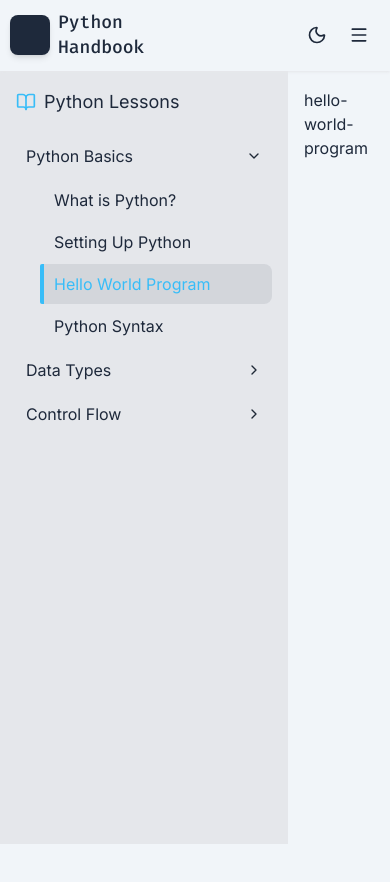
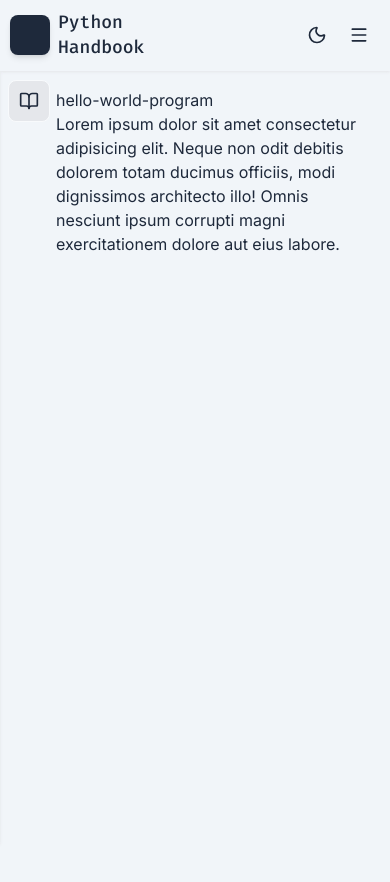
Before and after one commit to sam4web/python-handbook, a Next.js app: page /tutorials/hello-world-program in a window 390 px wide. Shown: the top 882 px of the page. Built offline with nearby package versions, Linux system fonts and the light colour scheme.

Commit message:
simple style changes and update sidebar for mobile responsiveness

```diff
--- a/app/globals.css
+++ b/app/globals.css
@@ -75,15 +75,15 @@
     font-family: var(--font-inter);
   }
 
-  body::-webkit-scrollbar-track {
+  .styled-scrollbar::-webkit-scrollbar-track {
     @apply bg-muted;
   }
 
-  body::-webkit-scrollbar-thumb {
+  .styled-scrollbar::-webkit-scrollbar-thumb {
     @apply rounded-xs bg-muted-foreground;
   }
 
-  body::-webkit-scrollbar {
+  .styled-scrollbar::-webkit-scrollbar {
     @apply w-2;
   }
 }
--- a/app/layout.tsx
+++ b/app/layout.tsx
@@ -16,7 +16,7 @@ export default function RootLayout({
 }>) {
   return (
     <html lang="en" suppressHydrationWarning>
-      <body className={`${inter.className} antialiased`}>
+      <body className={`${inter.className} antialiased styled-scrollbar`}>
         <ThemeProvider attribute="class" defaultTheme="system" enableSystem disableTransitionOnChange>
           <Navbar />
           <main className="mt-20 w-full h-dvh relative">{children}</main>
--- a/app/tutorials/[slug]/page.tsx
+++ b/app/tutorials/[slug]/page.tsx
@@ -1,9 +1,19 @@
+// export const dynamicParams = false;
+
+export async function generateStaticParams() {
+  return [{ slug: "what-is-python" }, { slug: "hello-world-program" }, { slug: "strings" }, { slug: "lists" }];
+}
+
 export default async function TutorialContentPage({ params }: { params: Promise<{ slug: string }> }) {
   const { slug } = await params;
 
   return (
     <div className="px-4 py-2">
       <h1>{slug}</h1>
+      <p>
+        Lorem ipsum dolor sit amet consectetur adipisicing elit. Neque non odit debitis dolorem totam ducimus officiis,
+        modi dignissimos architecto illo! Omnis nesciunt ipsum corrupti magni exercitationem dolore aut eius labore.
+      </p>
     </div>
   );
 }
--- /dev/null
+++ b/app/tutorials/_components/close-sidebar-button.tsx
@@ -0,0 +1,20 @@
+"use client";
+
+import Button from "@/components/ui/button";
+import { useSidebar } from "../_context/sidebar-context";
+import { X } from "lucide-react";
+
+export default function CloseSidebarButton() {
+  const { closeTutorialSidebar } = useSidebar();
+
+  return (
+    <Button
+      variant="icon"
+      title="Close tutorial sidebar"
+      onClick={closeTutorialSidebar}
+      className="[&>svg]:text-destructive! p-0.5!"
+    >
+      <X />
+    </Button>
+  );
+}
--- a/app/tutorials/_components/dropdown.tsx
+++ b/app/tutorials/_components/dropdown.tsx
@@ -40,7 +40,7 @@ export default function Dropdown({ id, title, items, active: isActive }: Props)
               className={cx(
                 "hover:bg-muted-foreground/20 py-2 px-2.5 cursor-pointer block border-l-4 rounded-lg",
                 pathname.includes(item.slug)
-                  ? "text-primary border-primary rounded-l-xs bg-muted-foreground/15"
+                  ? "text-primary border-primary rounded-l-xs dark:bg-muted-foreground/15 bg-muted-foreground/5"
                   : "border-transparent"
               )}
               key={idx}
--- /dev/null
+++ b/app/tutorials/_components/open-sidebar-button.tsx
@@ -0,0 +1,20 @@
+"use client";
+
+import Button from "@/components/ui/button";
+import { useSidebar } from "../_context/sidebar-context";
+import { BookOpen } from "lucide-react";
+
+export default function OpenSidebarButton() {
+  const { openTutorialSidebar } = useSidebar();
+
+  return (
+    <Button
+      variant="icon"
+      title="Show tutorial sidebar"
+      onClick={openTutorialSidebar}
+      className="border-card! bg-border! fixed left-2"
+    >
+      <BookOpen />
+    </Button>
+  );
+}
--- /dev/null
+++ b/app/tutorials/_components/page-overlay.tsx
@@ -0,0 +1,14 @@
+"use client";
+
+import { useSidebar } from "../_context/sidebar-context";
+
+export default function PageOverlay() {
+  const { closeTutorialSidebar } = useSidebar();
+
+  return (
+    <div
+      className="size-full fixed top-0 left-0 bg-zin/60 z-[3] bg-background/60 dark:bg-background/85 backdrop-blur-xs"
+      onClick={closeTutorialSidebar}
+    />
+  );
+}
--- a/app/tutorials/_components/tutorials-list.tsx
+++ b/app/tutorials/_components/tutorial-sidebar.tsx
@@ -2,7 +2,12 @@
 
 import { BookOpen } from "lucide-react";
 import Dropdown from "./dropdown";
+import { useIsMobile } from "@/hooks/use-mobile";
+import { cx } from "@/lib/utils";
 import { SidebarProvider, useSidebar } from "../_context/sidebar-context";
+import PageOverlay from "./page-overlay";
+import OpenSidebarButton from "./open-sidebar-button";
+import CloseSidebarButton from "./close-sidebar-button";
 
 const sidebarItems = [
   {
@@ -39,16 +44,29 @@ const sidebarItems = [
   },
 ];
 
-export default function TutorialsList() {
-  const { activeDropdownList } = useSidebar();
+export default function TutorialSidebar() {
+  const isMobile = useIsMobile();
+  const { activeDropdownList, showTutorialSidebar } = useSidebar();
 
   return (
-    <SidebarProvider>
-      <aside className="bg-muted size-full max-w-72 fixed top-0 left-0 select-none">
+    <>
+      {showTutorialSidebar && isMobile ? <PageOverlay /> : null}
+      {isMobile ? <OpenSidebarButton /> : null}
+
+      <aside
+        className={cx(
+          "z-[5] overflow-y-auto bg-muted w-full h-full max-w-72 fixed top-0 left-0 select-none shadow-sm shadow-muted styled-scrollbar",
+          isMobile ? "max-w-md!" : "",
+          !showTutorialSidebar && isMobile ? "-translate-x-full " : ""
+        )}
+      >
         <div className="mt-20 px-4 py-2">
-          <div className="flex items-center gap-2 mb-5">
-            <BookOpen className="text-accent size-5" />
-            <p className="text-lg">Python Lessons</p>
+          <div className="mb-5 flex items-center justify-between">
+            <div className="flex items-center gap-2">
+              <BookOpen className="text-accent size-5" />
+              <p className="text-lg">Python Lessons</p>
+            </div>
+            {showTutorialSidebar && isMobile ? <CloseSidebarButton /> : null}
           </div>
 
           <div className="space-y-1">
@@ -64,6 +82,6 @@ export default function TutorialsList() {
           </div>
         </div>
       </aside>
-    </SidebarProvider>
+    </>
   );
 }
--- a/app/tutorials/_context/sidebar-context.tsx
+++ b/app/tutorials/_context/sidebar-context.tsx
@@ -2,16 +2,22 @@ import { createContext, useContext, useState } from "react";
 
 interface SidebarContextType {
   activeDropdownList: string[];
+  showTutorialSidebar: boolean;
+  openTutorialSidebar: () => void;
+  closeTutorialSidebar: () => void;
   handleActiveDropdown: (dropdownId: string) => void;
 }
 const initialContextValue: SidebarContextType = {
   activeDropdownList: [],
+  showTutorialSidebar: false,
+  openTutorialSidebar: () => {},
+  closeTutorialSidebar: () => {},
   handleActiveDropdown: () => {},
 };
 
 const useSidebarSource = () => {
-  const [showSidebar, setShowSidebar] = useState(false);
   const [activeDropdownList, setActiveDropdownList] = useState<string[]>([]);
+  const [showTutorialSidebar, setShowTutorialSidebar] = useState(false);
 
   const handleActiveDropdown = (dropdownId: string) => {
     setActiveDropdownList((prev) => {
@@ -25,7 +31,15 @@ const useSidebarSource = () => {
     });
   };
 
-  return { activeDropdownList, handleActiveDropdown };
+  const openTutorialSidebar = () => {
+    setShowTutorialSidebar(true);
+  };
+
+  const closeTutorialSidebar = () => {
+    setShowTutorialSidebar(false);
+  };
+
+  return { activeDropdownList, handleActiveDropdown, showTutorialSidebar, openTutorialSidebar, closeTutorialSidebar };
 };
 
 const SidebarContext = createContext<SidebarContextType>(initialContextValue);
--- a/app/tutorials/layout.tsx
+++ b/app/tutorials/layout.tsx
@@ -1,10 +1,17 @@
-import TutorialsList from "./_components/tutorials-list";
+"use client";
+
+import { cx } from "@/lib/utils";
+import TutorialSidebar from "./_components/tutorial-sidebar";
+import { SidebarProvider } from "./_context/sidebar-context";
+import { useIsMobile } from "@/hooks/use-mobile";
 
 export default function TutorialsLayout({ children }: { children: Readonly<React.ReactNode> }) {
+  const isMobile = useIsMobile();
+
   return (
-    <div className="">
-      <TutorialsList />
-      <article className="ml-72">{children}</article>
-    </div>
+    <SidebarProvider>
+      <TutorialSidebar />
+      <article className={cx(isMobile ? "ml-10" : "ml-72")}>{children}</article>
+    </SidebarProvider>
   );
 }
--- /dev/null
+++ b/hooks/use-mobile.tsx
@@ -0,0 +1,19 @@
+import { useEffect, useState } from "react";
+
+const MOBILE_BREAKPOINT = 768;
+
+export function useIsMobile() {
+  const [isMobile, setIsMobile] = useState<boolean | null>(null);
+
+  useEffect(() => {
+    const mql = window.matchMedia(`(max-width: ${MOBILE_BREAKPOINT - 1}px)`);
+    const onChange = () => {
+      setIsMobile(window.innerWidth < MOBILE_BREAKPOINT);
+    };
+    mql.addEventListener("change", onChange);
+    setIsMobile(window.innerWidth < MOBILE_BREAKPOINT);
+    return () => mql.removeEventListener("change", onChange);
+  }, []);
+
+  return Boolean(isMobile);
+}
```
